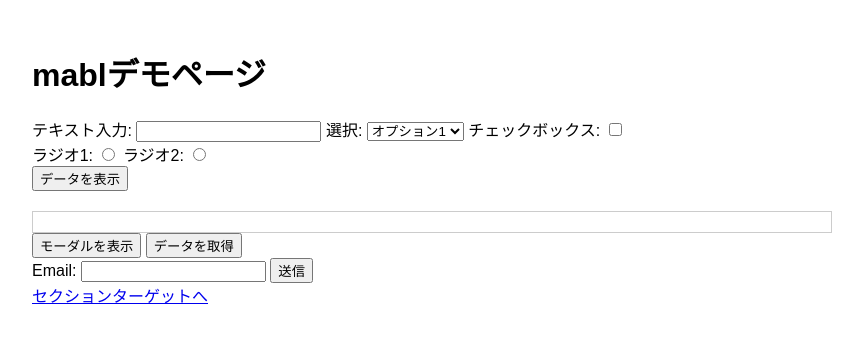
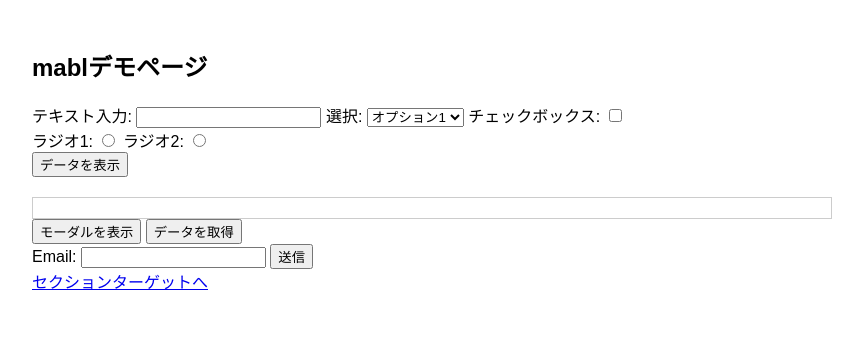
Before and after one commit to rymtech/mabl-demo, a plain HTML site: page index.html in a window 1280 px wide. Shown: the top 342 px of the page, without its empty margins (208-1071 px from the left). Drawn offline with Linux system fonts and the light colour scheme.

Commit message:
Update index.html

```diff
--- a/index.html
+++ b/index.html
@@ -40,7 +40,7 @@
 <body>
 
 <div class="container">
-    <h1>mablデモページ</h1>
+    <h2>mablデモページ</h2>
 
     <!-- テキストボックス -->
     <label for="textInput">テキスト入力:</label>
```
